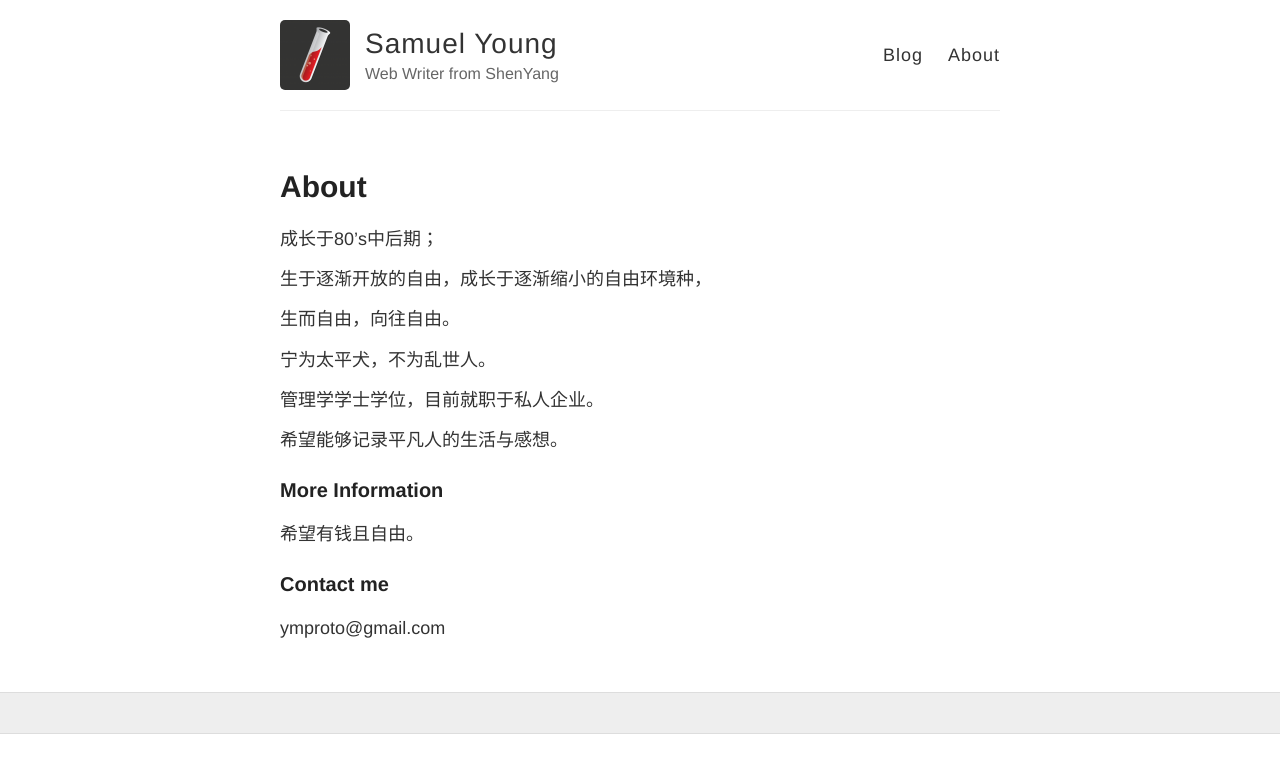
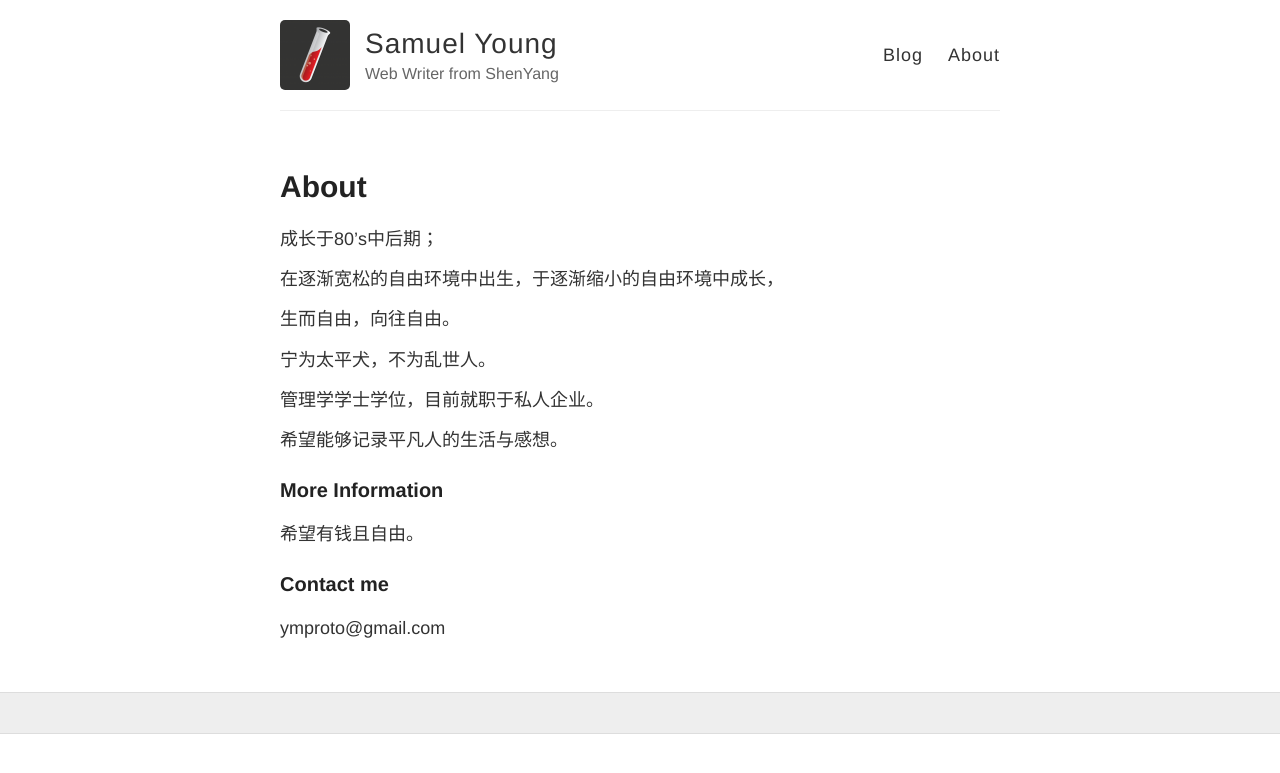
Before and after one commit to samuelyoung-dot/samuelyoung-dot.github.io, a Jekyll site: the page built from about.md, in a window 1280 px wide. Shown: the top 773 px of the page. Built offline with Jekyll 4.4.1, drawn with Linux system fonts in a browser that asks for light colours.

Commit message:
Update about.md

```diff
--- a/about.md
+++ b/about.md
@@ -5,7 +5,7 @@ permalink: /about/
 ---
    成长于80's中后期；
 
-   生于逐渐开放的自由，成长于逐渐缩小的自由环境种，
+   在逐渐宽松的自由环境中出生，于逐渐缩小的自由环境中成长，
 
    生而自由，向往自由。
 
```
